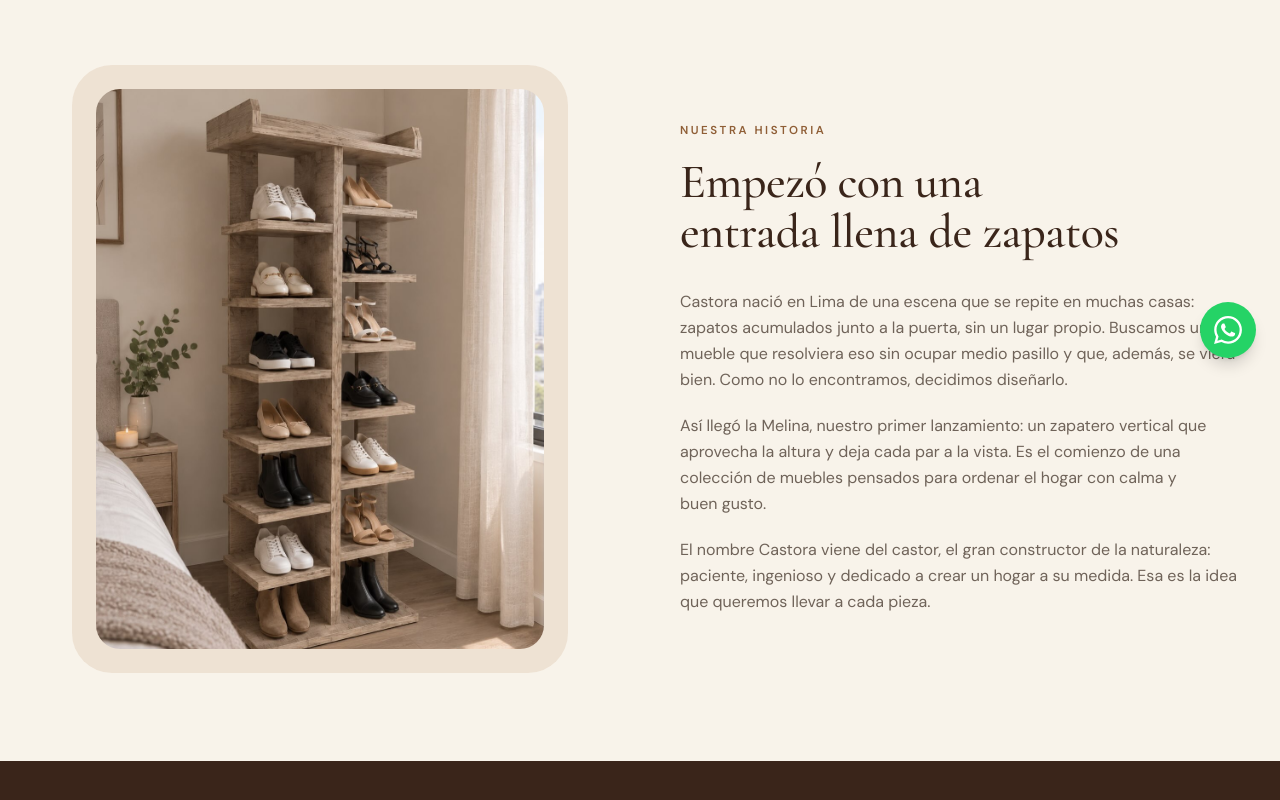
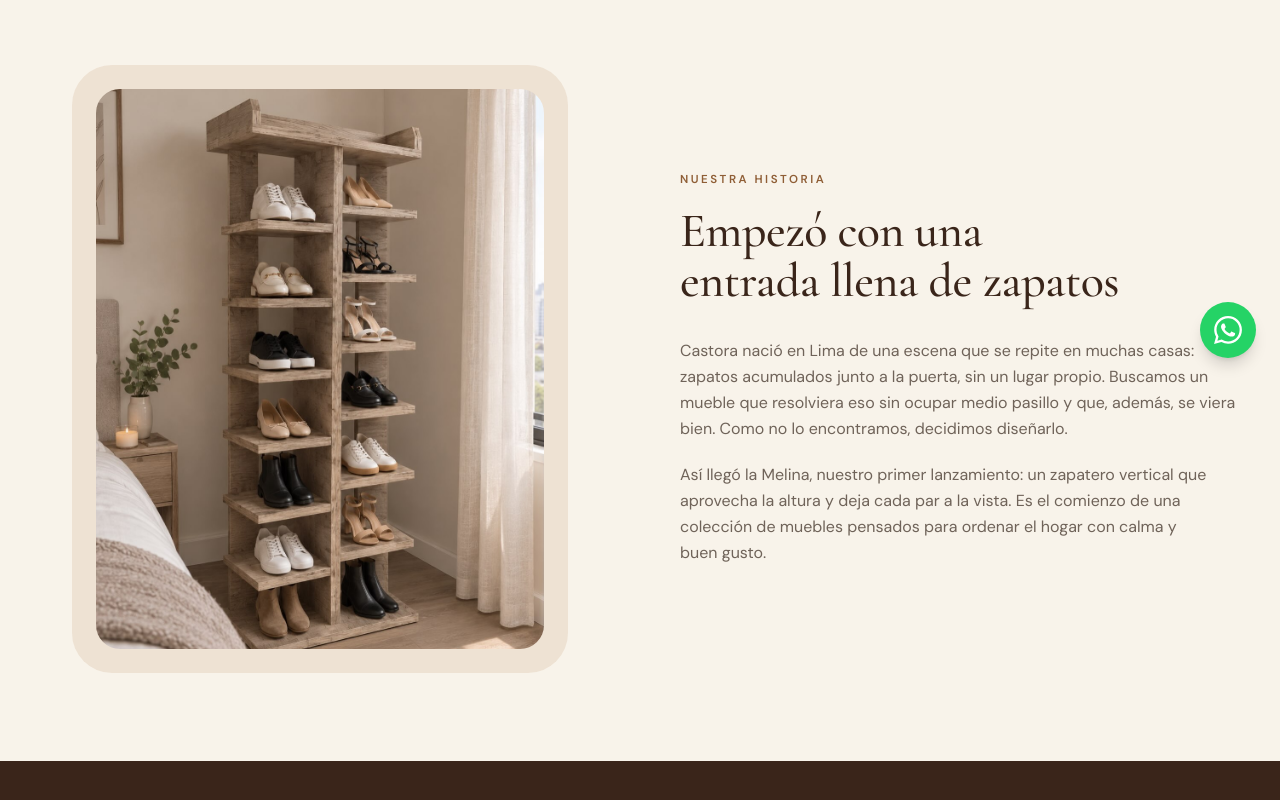
Before and after one commit to gonzalo-droid/castora, a Next.js app: page /nosotros in a window 1280 px wide. Shown: the part 418-1218 px from the top of the page. Built offline with nearby package versions, Linux system fonts and the light colour scheme; no server answers.

Commit message:
chore: delete line description

```diff
--- a/src/app/nosotros/page.tsx
+++ b/src/app/nosotros/page.tsx
@@ -57,10 +57,6 @@ export default function NosotrosPage() {
             Así llegó la Melina, nuestro primer lanzamiento: un zapatero vertical que aprovecha la altura y deja cada par a la
             vista. Es el comienzo de una colección de muebles pensados para ordenar el hogar con calma y buen gusto.
           </p>
-          <p>
-            El nombre Castora viene del castor, el gran constructor de la naturaleza: paciente, ingenioso y dedicado a crear un
-            hogar a su medida. Esa es la idea que queremos llevar a cada pieza.
-          </p>
         </Reveal>
       </section>
 
```
